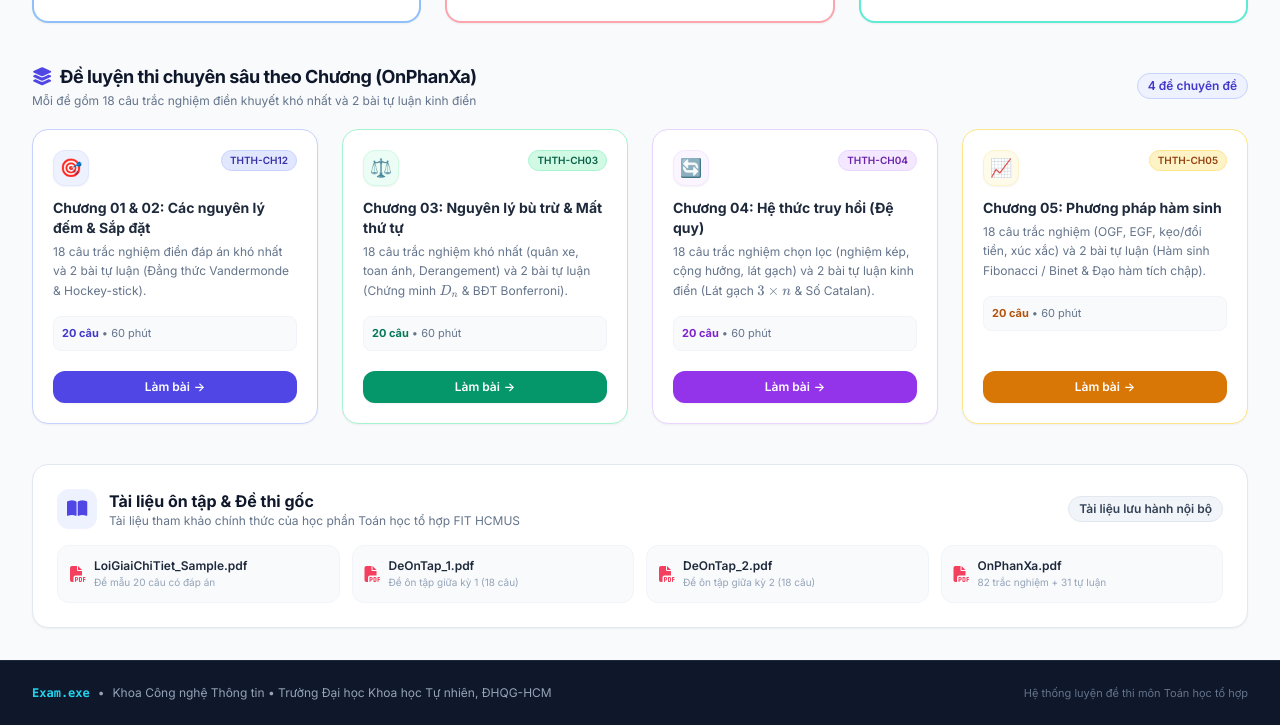
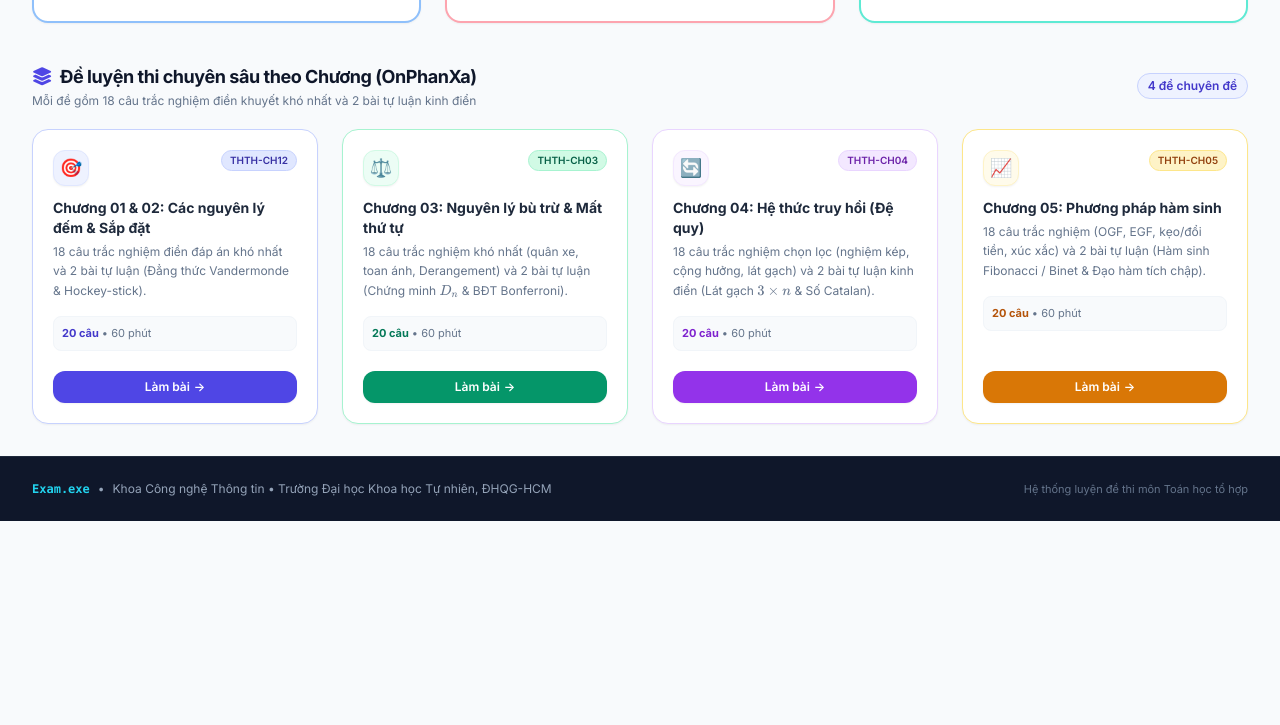
Before and after one commit to xdnhatnguyen/IT4Exam, a plain HTML site: page thth/index.html in a window 1280 px wide. Shown: the part 733-1458 px from the top of the page. After the commit the page ends 1254 px from the top, so only its background shows below. Drawn offline with nearby package versions, Linux system fonts and the light colour scheme.

Commit message:
fix(thth): remove documents section per user request

```diff
--- a/thth/index.html
+++ b/thth/index.html
@@ -393,61 +393,6 @@
         </div>
       </div>
 
-      <!-- SECTION: TÀI LIỆU ÔN TẬP GỐC -->
-      <div class="mt-12 bg-white rounded-2xl border border-slate-200 p-6 shadow-sm">
-        <div class="flex items-center justify-between mb-4">
-          <div class="flex items-center gap-3">
-            <div class="w-10 h-10 rounded-xl bg-indigo-50 text-indigo-600 flex items-center justify-center text-lg">
-              <i class="fa-solid fa-book-open"></i>
-            </div>
-            <div>
-              <h4 class="text-base font-bold text-slate-900">Tài liệu ôn tập & Đề thi gốc</h4>
-              <p class="text-xs text-slate-500">Tài liệu tham khảo chính thức của học phần Toán học tổ hợp FIT HCMUS</p>
-            </div>
-          </div>
-          <span class="text-xs font-semibold px-2.5 py-1 rounded-full bg-slate-100 text-slate-700 border border-slate-200">
-            Tài liệu lưu hành nội bộ
-          </span>
-        </div>
-        <div class="grid grid-cols-1 sm:grid-cols-2 md:grid-cols-4 gap-3 text-xs">
-          <div class="p-3 bg-slate-50 rounded-xl border border-slate-100 flex items-center justify-between">
-            <div class="flex items-center gap-2">
-              <i class="fa-solid fa-file-pdf text-rose-500 text-base"></i>
-              <div>
-                <p class="font-semibold text-slate-800">LoiGiaiChiTiet_Sample.pdf</p>
-                <p class="text-[10px] text-slate-400">Đề mẫu 20 câu có đáp án</p>
-              </div>
-            </div>
-          </div>
-          <div class="p-3 bg-slate-50 rounded-xl border border-slate-100 flex items-center justify-between">
-            <div class="flex items-center gap-2">
-              <i class="fa-solid fa-file-pdf text-rose-500 text-base"></i>
-              <div>
-                <p class="font-semibold text-slate-800">DeOnTap_1.pdf</p>
-                <p class="text-[10px] text-slate-400">Đề ôn tập giữa kỳ 1 (18 câu)</p>
-              </div>
-            </div>
-          </div>
-          <div class="p-3 bg-slate-50 rounded-xl border border-slate-100 flex items-center justify-between">
-            <div class="flex items-center gap-2">
-              <i class="fa-solid fa-file-pdf text-rose-500 text-base"></i>
-              <div>
-                <p class="font-semibold text-slate-800">DeOnTap_2.pdf</p>
-                <p class="text-[10px] text-slate-400">Đề ôn tập giữa kỳ 2 (18 câu)</p>
-              </div>
-            </div>
-          </div>
-          <div class="p-3 bg-slate-50 rounded-xl border border-slate-100 flex items-center justify-between">
-            <div class="flex items-center gap-2">
-              <i class="fa-solid fa-file-pdf text-rose-500 text-base"></i>
-              <div>
-                <p class="font-semibold text-slate-800">OnPhanXa.pdf</p>
-                <p class="text-[10px] text-slate-400">82 trắc nghiệm + 31 tự luận</p>
-              </div>
-            </div>
-          </div>
-        </div>
-      </div>
 
     </div>
 
```
